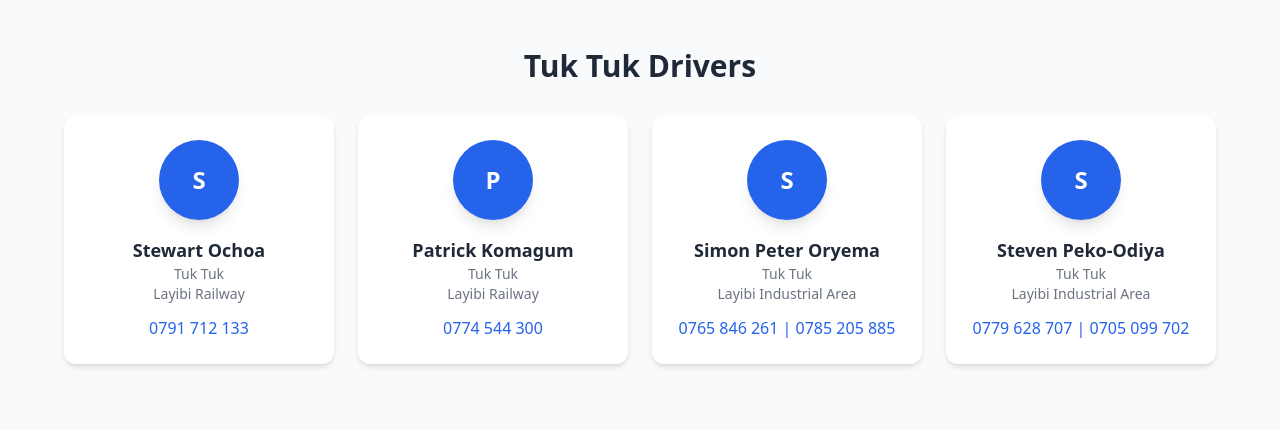
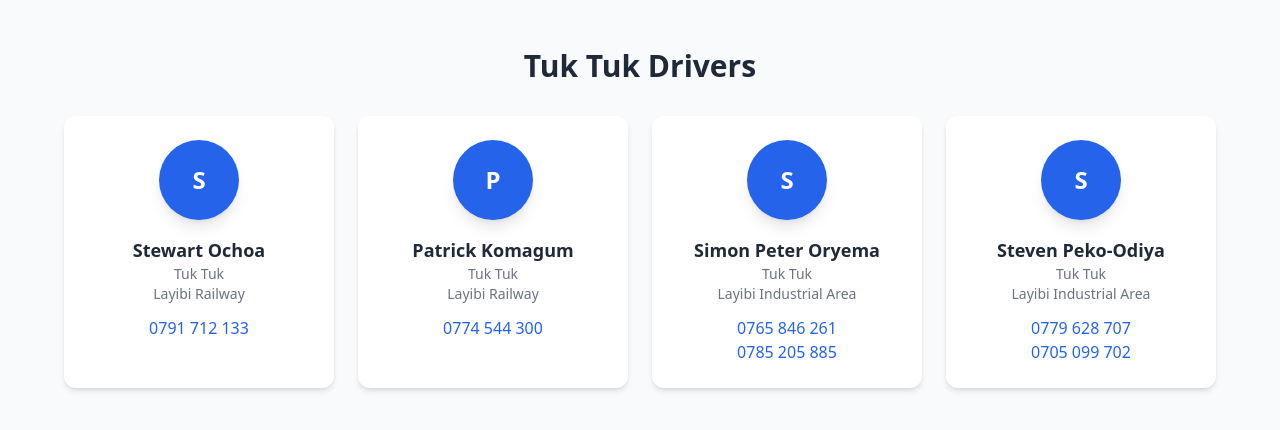
Before and after one commit to okidijimmy200/rentalhoops_client, a React (Create React App) app: page /tuktuk in a window 1280 px wide. Shown: the top 430 px of the page. Built offline with nearby package versions, Linux system fonts and the light colour scheme.

Commit message:
adjusted tuk-tuk page

```diff
--- a/public/index.html
+++ b/public/index.html
@@ -32,6 +32,7 @@
 
         gtag('config', 'G-LNETT4360S');
       </script>
+
     <title>Rentalhoops</title>
   </head>
   <body>
--- a/src/drivers/TukTukPage.js
+++ b/src/drivers/TukTukPage.js
@@ -54,12 +54,19 @@ function TukTukPage() {
               </h3>
               <p className="text-sm text-gray-500">{driver.type}</p>
               <p className="text-sm text-gray-500">{driver.stage}</p>
-              <a
-                href={`tel:${driver.phone}`}
-                className="mt-3 inline-block text-blue-600 font-medium hover:underline"
-              >
-                {driver.phone}
-              </a>
+
+              {/* Split phone numbers and render each one */}
+              <div className="mt-3">
+                {driver.phone.split("|").map((num, index) => (
+                  <a
+                    key={index}
+                    href={`tel:${num.trim().replace(/\s+/g, "")}`}
+                    className="block text-blue-600 font-medium hover:underline"
+                  >
+                    {num.trim()}
+                  </a>
+                ))}
+              </div>
             </div>
           ))}
         </div>
```
